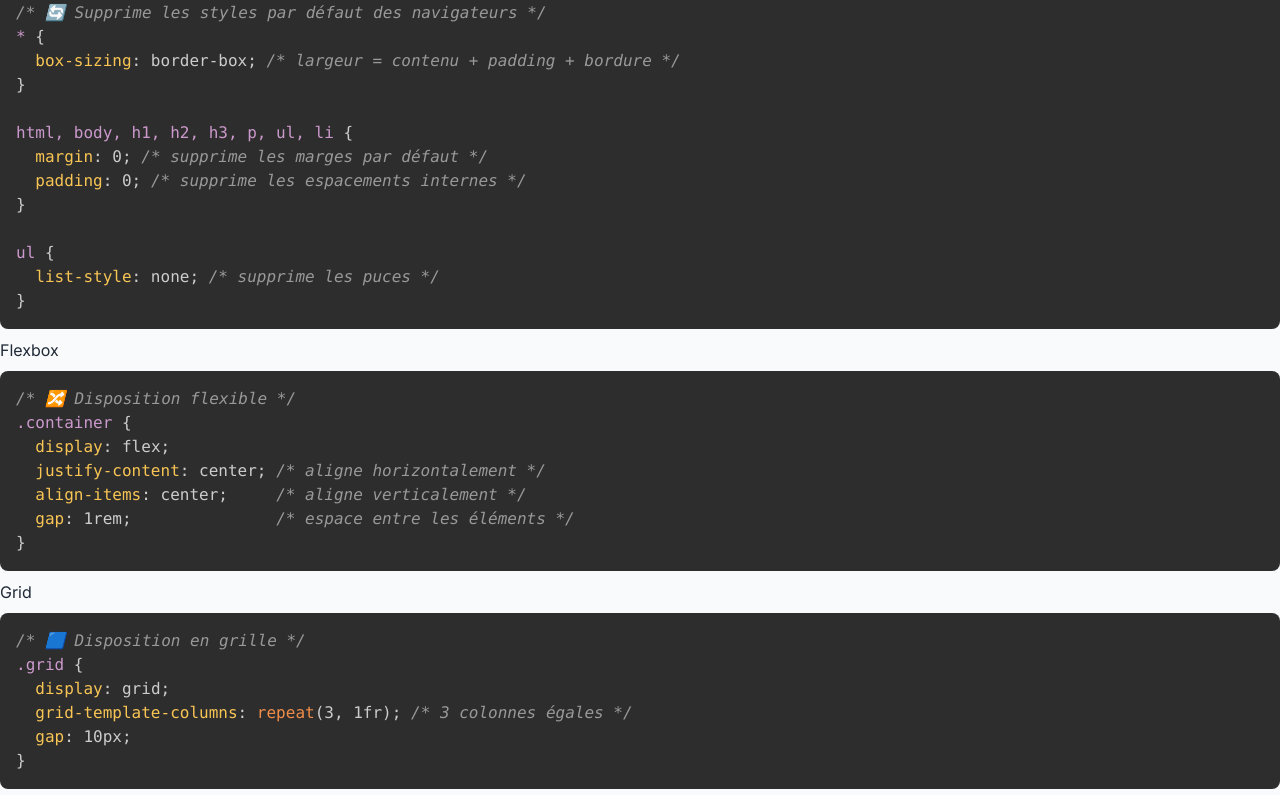
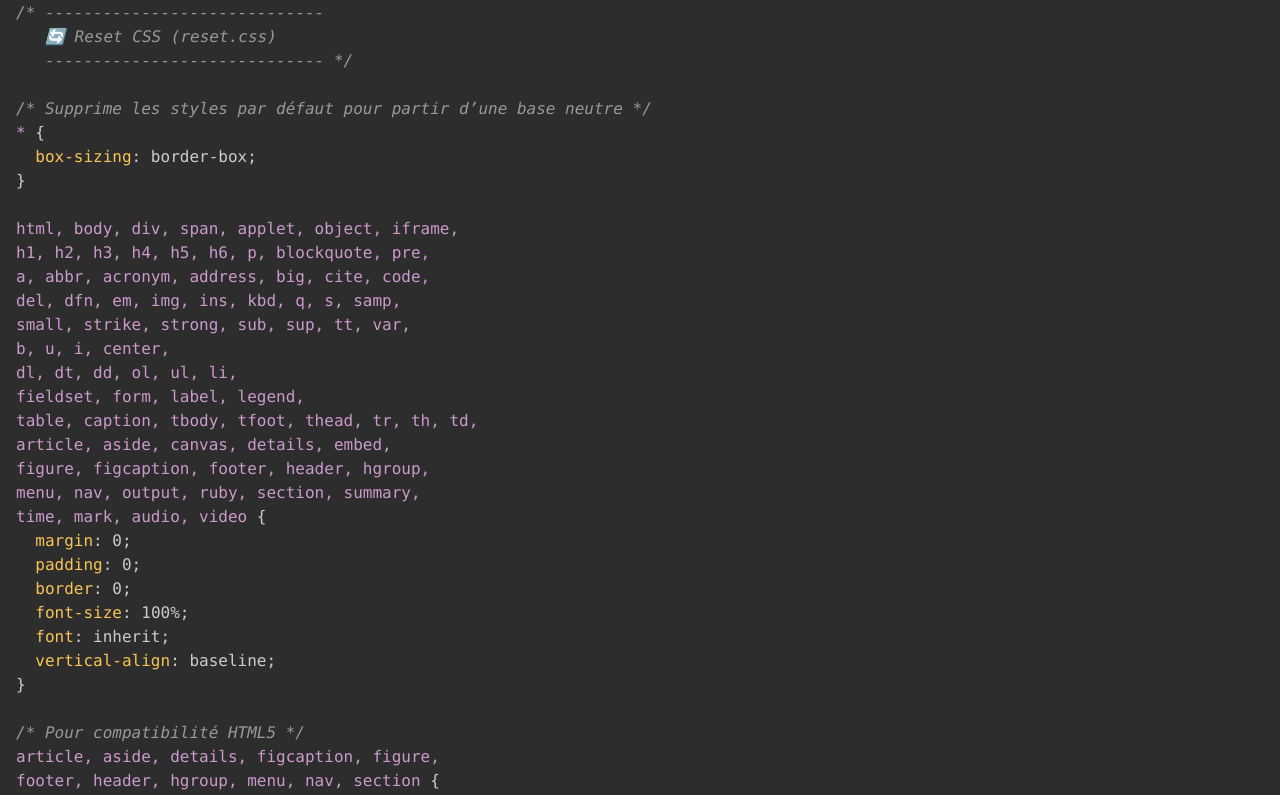
Before and after one commit to Florian-vidal/Webdev-Toolkit, a React (Vite) app: page /category/css in a window 1280 px wide. Shown: the part 1080-1875 px from the top of the page. Built offline with nearby package versions, Linux system fonts and the light colour scheme; the HTML template or start-up script is replaced by a standard one.

Commit message:
Update css.js

```diff
--- a/src/data/cheatsheets/css.js
+++ b/src/data/cheatsheets/css.js
@@ -44,19 +44,65 @@
     {
       title: "Reset CSS (reset.css)",
       language: "css",
-      code: `/* 🔄 Supprime les styles par défaut des navigateurs */
+      code: `/* -----------------------------
+   🔄 Reset CSS (reset.css)
+   ----------------------------- */
+
+/* Supprime les styles par défaut pour partir d’une base neutre */
 * {
-  box-sizing: border-box; /* largeur = contenu + padding + bordure */
+  box-sizing: border-box;
 }
 
-html, body, h1, h2, h3, p, ul, li {
-  margin: 0; /* supprime les marges par défaut */
-  padding: 0; /* supprime les espacements internes */
+html, body, div, span, applet, object, iframe,
+h1, h2, h3, h4, h5, h6, p, blockquote, pre,
+a, abbr, acronym, address, big, cite, code,
+del, dfn, em, img, ins, kbd, q, s, samp,
+small, strike, strong, sub, sup, tt, var,
+b, u, i, center,
+dl, dt, dd, ol, ul, li,
+fieldset, form, label, legend,
+table, caption, tbody, tfoot, thead, tr, th, td,
+article, aside, canvas, details, embed,
+figure, figcaption, footer, header, hgroup,
+menu, nav, output, ruby, section, summary,
+time, mark, audio, video {
+  margin: 0;
+  padding: 0;
+  border: 0;
+  font-size: 100%;
+  font: inherit;
+  vertical-align: baseline;
 }
 
-ul {
-  list-style: none; /* supprime les puces */
-}`,
+/* Pour compatibilité HTML5 */
+article, aside, details, figcaption, figure,
+footer, header, hgroup, menu, nav, section {
+  display: block;
+}
+
+body {
+  line-height: 1;
+}
+
+ol, ul {
+  list-style: none; /* supprime les puces par défaut */
+}
+
+blockquote, q {
+  quotes: none;
+}
+
+blockquote::before, blockquote::after,
+q::before, q::after {
+  content: '';
+  content: none;
+}
+
+table {
+  border-collapse: collapse;
+  border-spacing: 0;
+}
+`,
     },
     {
       title: "Flexbox",
```
